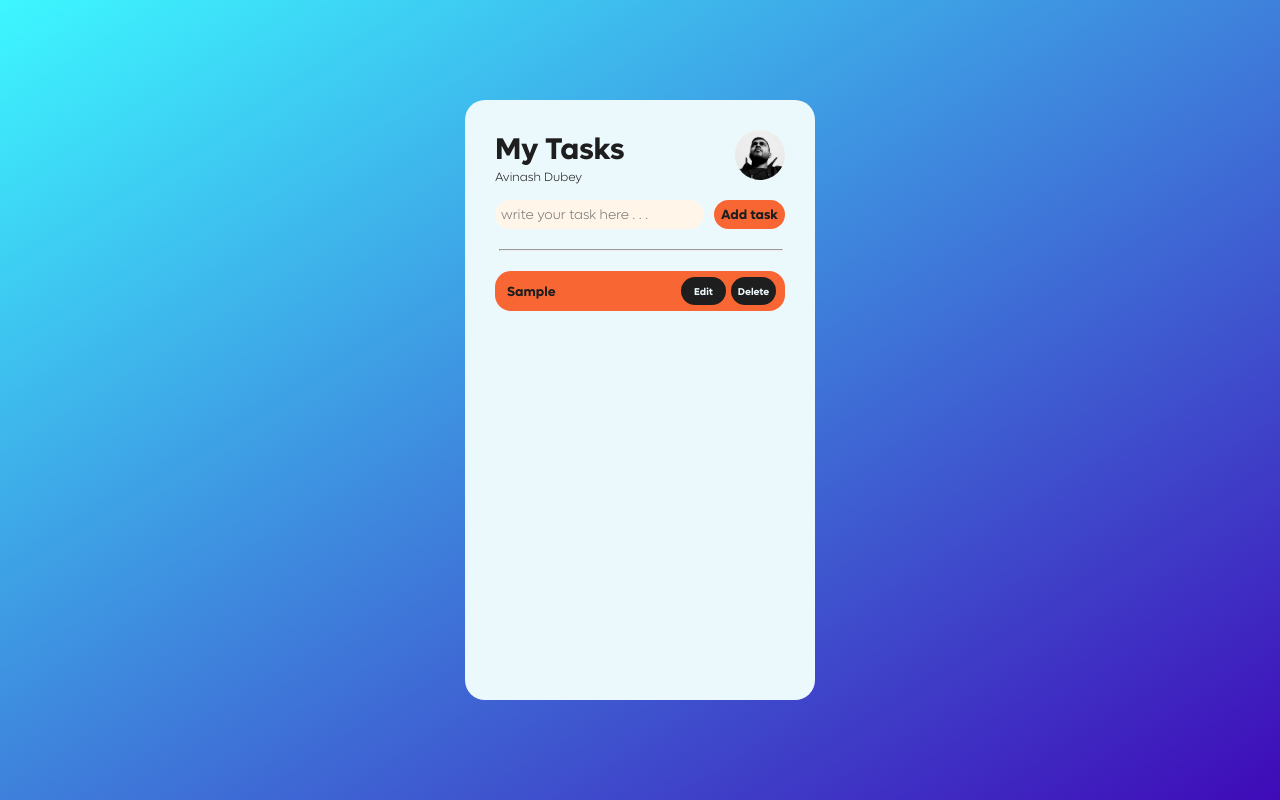
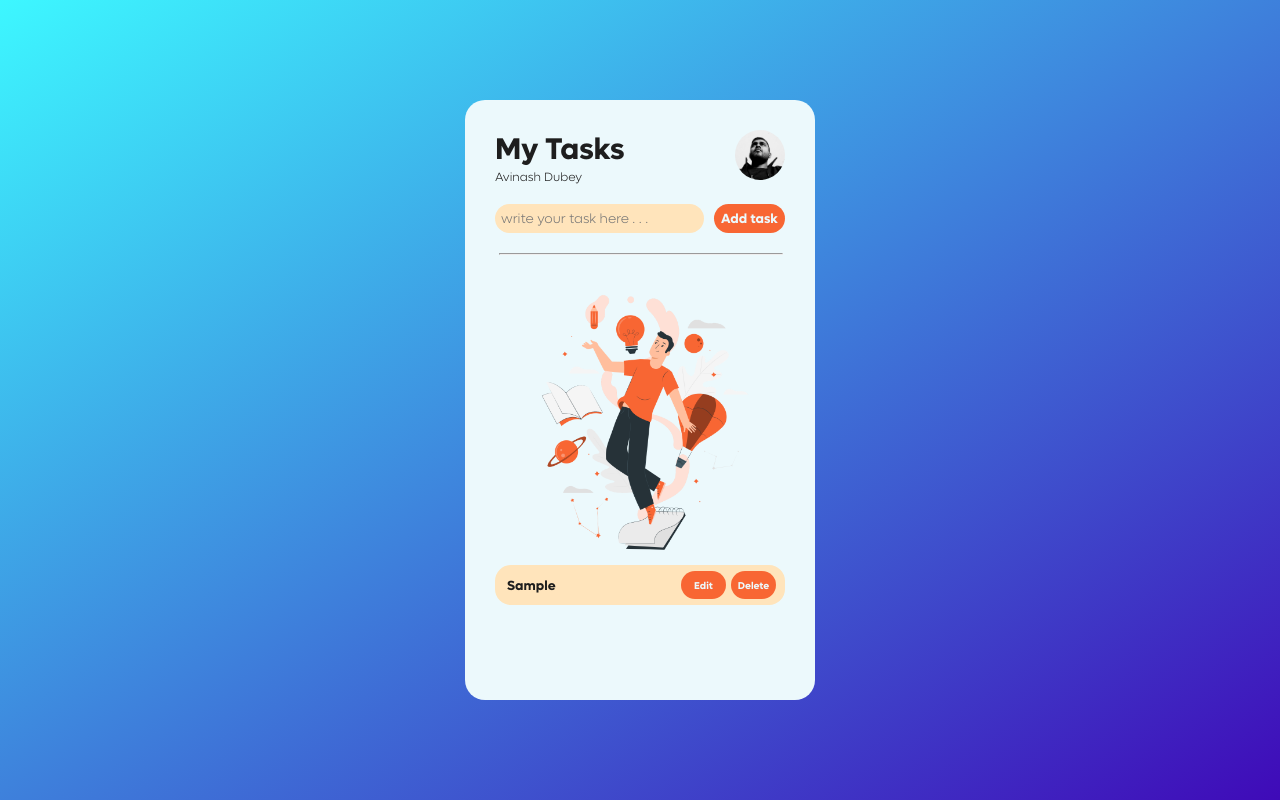
Before and after one commit to avinasdube/responsive-todoapp, a plain HTML site: page index.html in a window 1280 px wide. Both pictures are taken after typing "Sample" into the empty fields and a click on the button "Add task". Shown: the top 800 px of the page. Drawn offline with Linux system fonts and the light colour scheme.

Commit message:
Minor UI Changes

```diff
--- a/css/style.css
+++ b/css/style.css
@@ -2,7 +2,7 @@
     --bhagva: #F86633;
     --safed: #ECF9FC;
     --kaala: #1E1E1E;
-    --sona: #FFF6E9;
+    --sona: #ffe4bb;
 }
 
 @font-face{
@@ -46,6 +46,7 @@ body{
     flex-direction: row;
     gap:10px;
     margin-bottom: 20px;
+    height: 10%;
 }
 
 .container .sidebar .sideleft{
@@ -91,6 +92,10 @@ body{
     }
 }
 
+.container .docard{
+    height: 85%;
+}
+
 .container .docard .inp{
     display:flex;
     place-items: center;
@@ -126,14 +131,23 @@ body{
     background-color: var(--bhagva);
     border-radius: 16px;
     font-family: Lufga Bold;
-    color:var(--kaala);
+    color:var(--safed);
     cursor: pointer;
 }
+
 .container .docard .inp button:hover{
     background-color: var(--kaala);
     color: var(--safed);
 }
 
+.container .docard .notaskimg{
+    display: grid;
+}
+
+.container .docard .notaskimg img{
+    width: 100%;
+    height: 100%;
+}
 .container .docard hr{
     width: 98%;
     margin-left: 4px;
@@ -143,6 +157,12 @@ body{
 
 #tasks{
     padding:0px;
+    overflow-y: scroll;
+    height: 85%;
+}
+
+::-webkit-scrollbar{
+    width:0;
 }
 
 #tasks .task{
@@ -153,7 +173,7 @@ body{
     width:100%;
     height:40px;
     padding:4px;
-    background-color: var(--bhagva);
+    background-color: var(--sona);
     border-radius: 16px;
     margin-bottom: 10px;
     animation:buttons 0.2s linear;
@@ -190,13 +210,13 @@ body{
     font-size:10px;
     font-family: 'Lufga Bold';
     color: var(--safed);
-    background-color: var(--kaala);
+    background-color: var(--bhagva);
     border-radius: 16px;
     margin-right:5px;
 }
 
 #tasks .actions button:hover{
-    background: var(--sona);
+    background: var(--safed);
     color: var(--bhagva);
     cursor: pointer;
 }
--- a/index.html
+++ b/index.html
@@ -37,6 +37,7 @@
             </form>
             <hr>
 
+            <div class="notaskimg" id="notaskimg"><img src="images/notasks.png"></div>
             <!---- Sample Task To Create Similar Template for all other Tasks ---->
 
             <div id="tasks">
--- a/javascript/script.js
+++ b/javascript/script.js
@@ -129,16 +129,22 @@ function savetolocaltasklist(task) {
 
 function getfromlocaltasklist()
 {
+    const notaskimg = document.querySelector("#notaskimg");
+
     // check if a tasklist array of string already exists or not
 
     let tasklist;
-    if(localStorage.getItem("tasklist")===null)
+    if(localStorage.getItem("tasklist") === null)
     {
         tasklist = [];
+        if(localStorage.getItem("tasklist") === []){
+            notaskimg.style.display = 'grid';
+        }
     }
     else
     {
         tasklist = JSON.parse(localStorage.getItem("tasklist"));
+        notaskimg.style.display = 'none';
     }
 
     // getting the already created tasklist after page reload to
```
Also changed, not shown: images/notasks.png (added).
